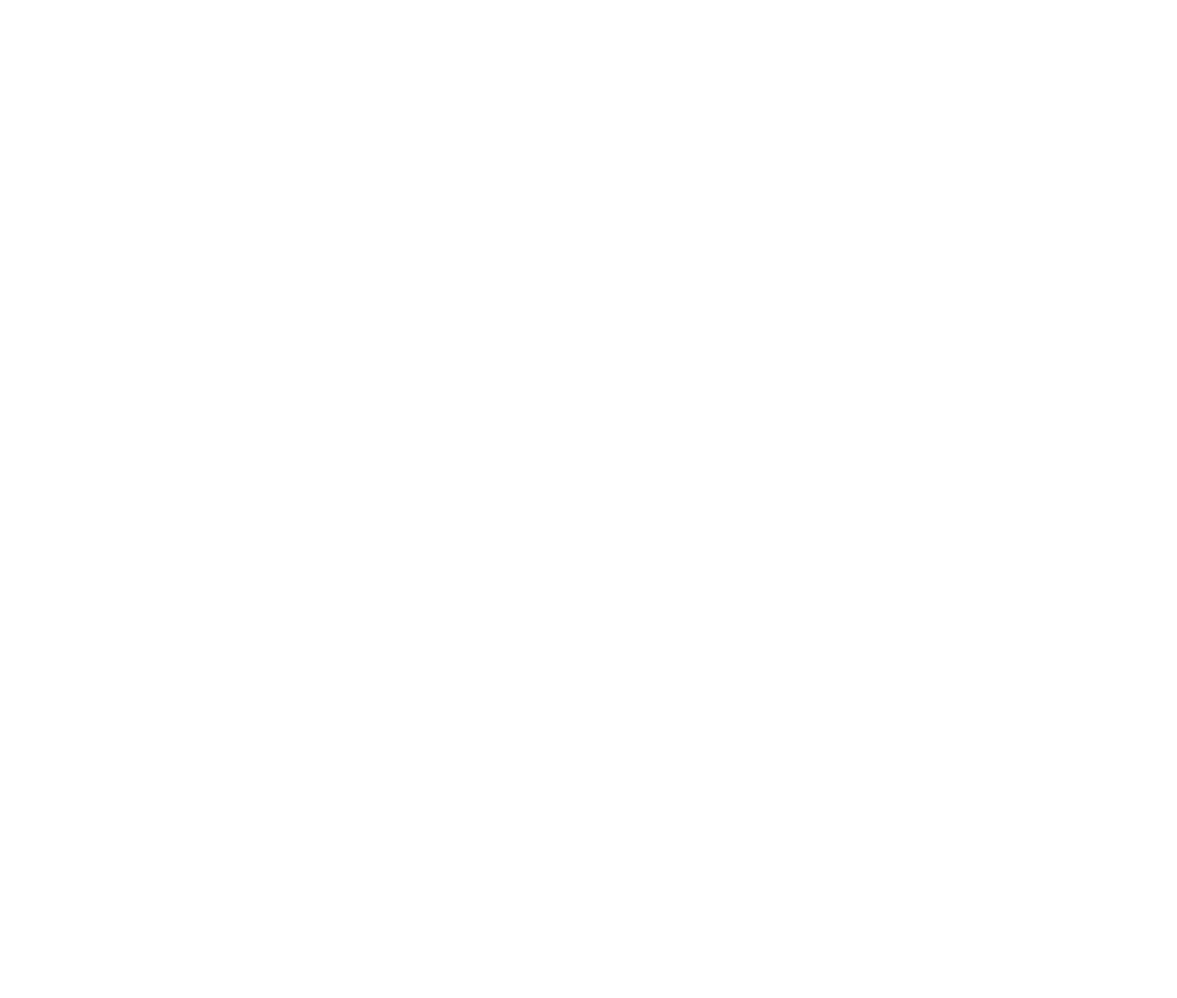
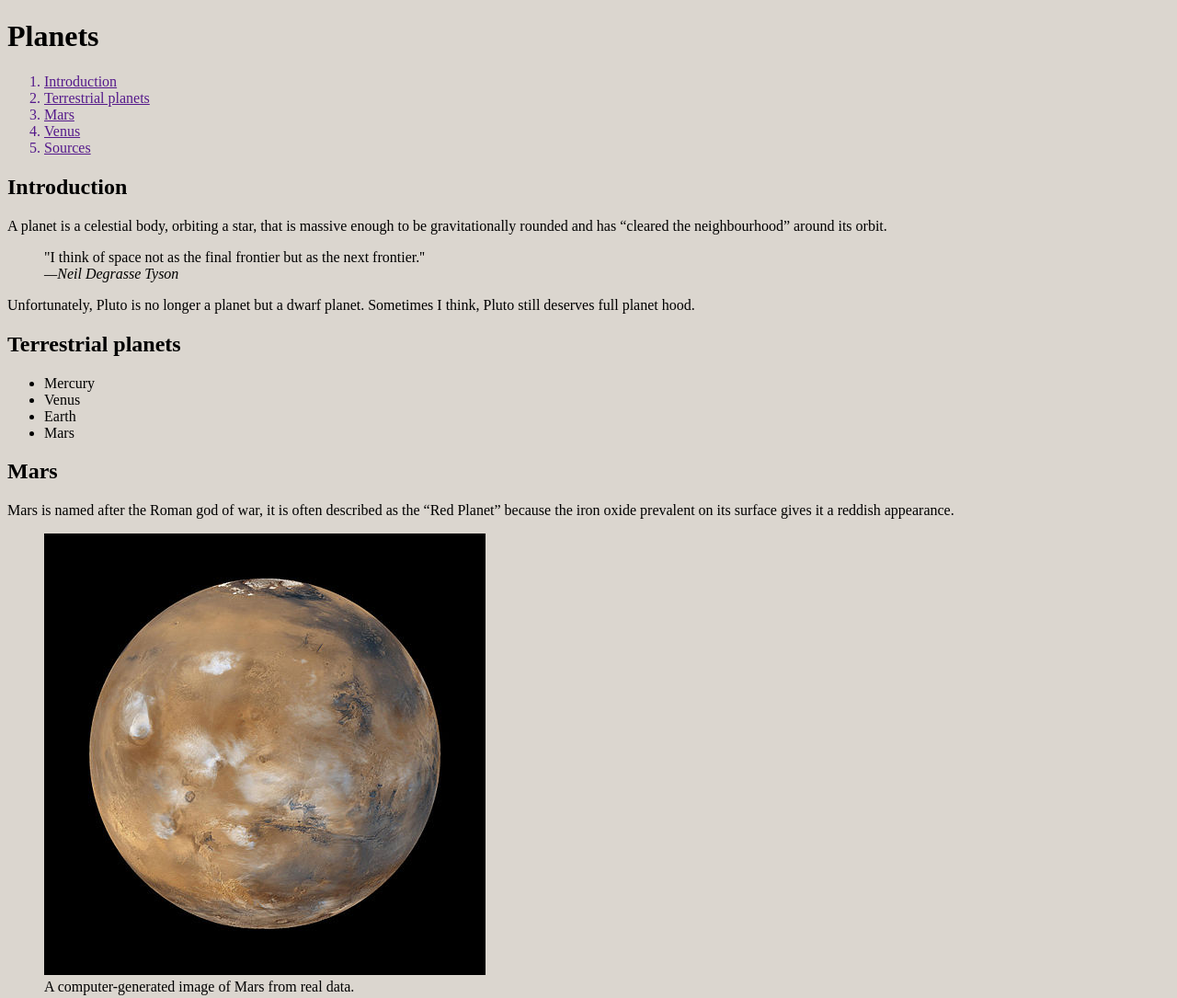
Before and after one commit to Marissa96/assignment-3, a plain HTML site: page index.html in a window 1280 px wide. Shown: the top 1085 px of the page at 92% size. Before the commit the page ends 800 px from the top, so only its background shows below. Drawn offline with Linux system fonts and the light colour scheme; a web font is replaced by a local one.

Commit message:
Added all content

```diff
--- a/css/main.css
+++ b/css/main.css
@@ -0,0 +1,7 @@
+html{
+  background-color: #dbd6cf;
+}
+
+h1{
+  font-family: 'Coustard', serif;
+}
--- a/index.html
+++ b/index.html
@@ -1,13 +1,70 @@
 <!doctype html>
 <html>
-  <head>
-    <meta charset="utf-8">
-    <title>Planets</title>
-    <link href="css/main.css" rel="stylesheet">
-    <link href="<link href='http://fonts.googleapis.com/css?family=Alfa+Slab+One' rel='stylesheet' type='text/css'>" rel='stylesheet' type='text/css'>
-  </head>
+
+<head>
+  <meta charset="utf-8">
+  <title>Planets</title>
+  <link href="css/main.css" rel="stylesheet">
+  <link href='http://fonts.googleapis.com/css?family=Coustard:900' rel='stylesheet' type='text/css'>
+</head>
+
+<body>
+<h1>Planets</h1>
+<ol><a href>
+  <li>Introduction</il>
+  <li>Terrestrial planets</il>
+  <li>Mars</il>
+  <li>Venus</il>
+  <li>Sources</il>
+</ol></a href>
+
+<h2>Introduction</h2>
+<p>A planet is a celestial body, orbiting a star, that is massive enough to be gravitationally rounded and has <q>cleared the neighbourhood</q> around its orbit.</p>
+<blockquote>
+  "I think of space not as the final frontier but as the next frontier.''
+  <footer><cite>&mdash;Neil Degrasse Tyson</cite></footer>
+</blockquote>
+<p>Unfortunately, Pluto is no longer a planet but a dwarf planet. Sometimes I think, Pluto still deserves full planet hood.</p>
+
+<h2>Terrestrial planets</h2>
+<ul>
+  <li>Mercury</li>
+  <li>Venus</li>
+  <li>Earth</li>
+  <li>Mars</li>
+</ul>
+
+<h2>Mars</h2>
+<p>Mars is named after the Roman god of war, it is often described as the <q>Red Planet</q> because the iron oxide prevalent on its surface gives it a reddish appearance.</p>
+<figure>
+  <img src="images/mars.jpg" alt="big red planet">
+  <figcaption>A computer-generated image of Mars from real data.</figcaption>
+</figure>
+<dl>
+  <dt>Semi-majoraxis:</dt><dd>227939100 km</dd>
+  <dt>Orbitalperiod:</dt><dd>686.971 d</dd>
+  <dt>Meanradius:</dt><dd>3389.5 km</dd>
+</dl>
+
+<h2>Venus</h2>
+<p>Venus is the second planet from the Sun, orbiting it every <time>224.7 Earth days.</time></p>
+<figure>
+  <img src="images/venus.jpg" alt="big white and brown planet.">
+  <figcaption>A real-colour image of Venus processed from two filters. The surface is obscured by a thick blanket of clouds.</figcaption>
+</figure>
+<dl>
+  <dt>Semi-majoraxis:</dt><dd> 108208000 km</dd>
+  <dt>Orbitalperiod:</dt><dd> 224.701 d</dd>
+  <dt>Meanradius:</dt><dd> 6051.8 km</dd>
+</dl>
+
+<h2>Sources</h2>
+<a href="https://en.wikipedia.org/wiki/Mars">https://en.wikipedia.org/wiki/Mars</a>
+<p><a href="https://en.wikipedia.org/wiki/Venus">https://en.wikipedia.org/wiki/Venus</a></p>
 
 
 
 
+
+  </body>
 </html>
```
Also changed, not shown: images/mars.jpg (added), images/venus.jpg (added).
